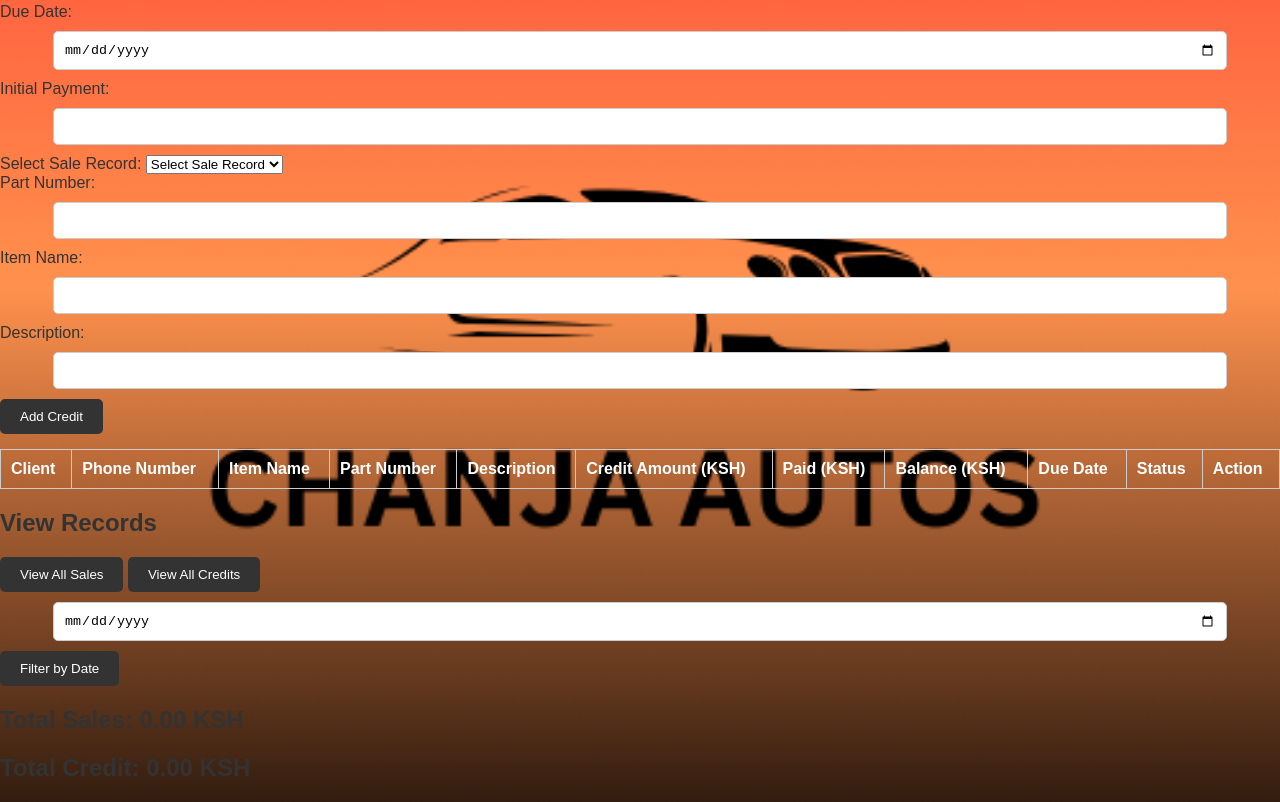
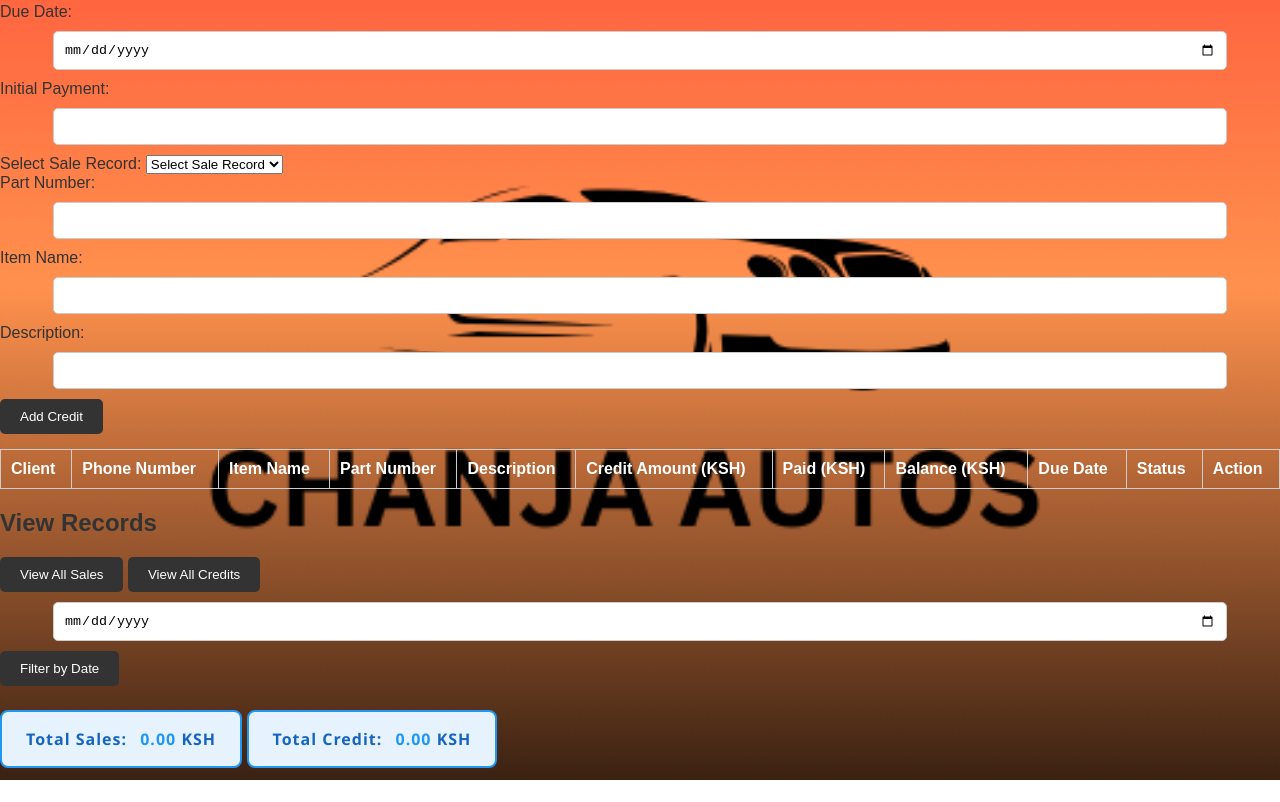
Before and after one commit to anitah31/chanjaautosytem, a website: page sales.html in a window 1280 px wide. Shown: the part 1632-2434 px from the top of the page. After the commit the page ends 2412 px from the top, so only its background shows below. Drawn offline with Linux system fonts and the light colour scheme; no server answers.

Commit message:
Update style.css

```diff
--- a/style.css
+++ b/style.css
@@ -225,3 +225,60 @@ body {
     display: none !important;
   }
 }
+
+.total-stock-value {
+  margin: 20px 0;
+  padding: 16px 28px;
+  background: #e8f5e9;
+  border: 2px solid #f6c1ff;
+  border-radius: 8px;
+  display: inline-block;
+  font-family: 'Segoe UI', Arial, sans-serif;
+  font-size: 1.25em;
+  font-weight: bold;
+  color: #f2e4f5;
+  box-shadow: 0 2px 8px rgba(67,160,71,0.07);
+}
+
+.total-stock-value span {
+  color: #9e12ee;
+  font-size: 1.3em;
+  font-weight: bold;
+  margin-left: 6px;
+}
+
+
+.total-sales,
+.total-credit,
+.total-stock-value {
+  margin: 24px 0 12px 0;
+  padding: 16px 24px;
+  background: #e6f3ff;
+  border: 2px solid #2196f3;
+  border-radius: 8px;
+  display: inline-block;
+  font-family: 'Segoe UI', Arial, sans-serif;
+  font-size: 1em;
+  font-weight: bold;
+  color: #1565c0;
+  box-shadow: 0 2px 8px rgba(33,150,243,0.04);
+}
+
+.total-sales h2,
+.total-credit h2,
+.total-stock-value h2 {
+  margin: 0;
+  font-size: 1em;
+  font-weight: bold;
+  color: #1565c0;
+  letter-spacing: 1px;
+}
+
+.total-sales span,
+.total-credit span,
+.total-stock-value span {
+  color: #2196f3;
+  font-size: 1em;
+  font-weight: bold;
+  margin-left: 8px;
+}
```
